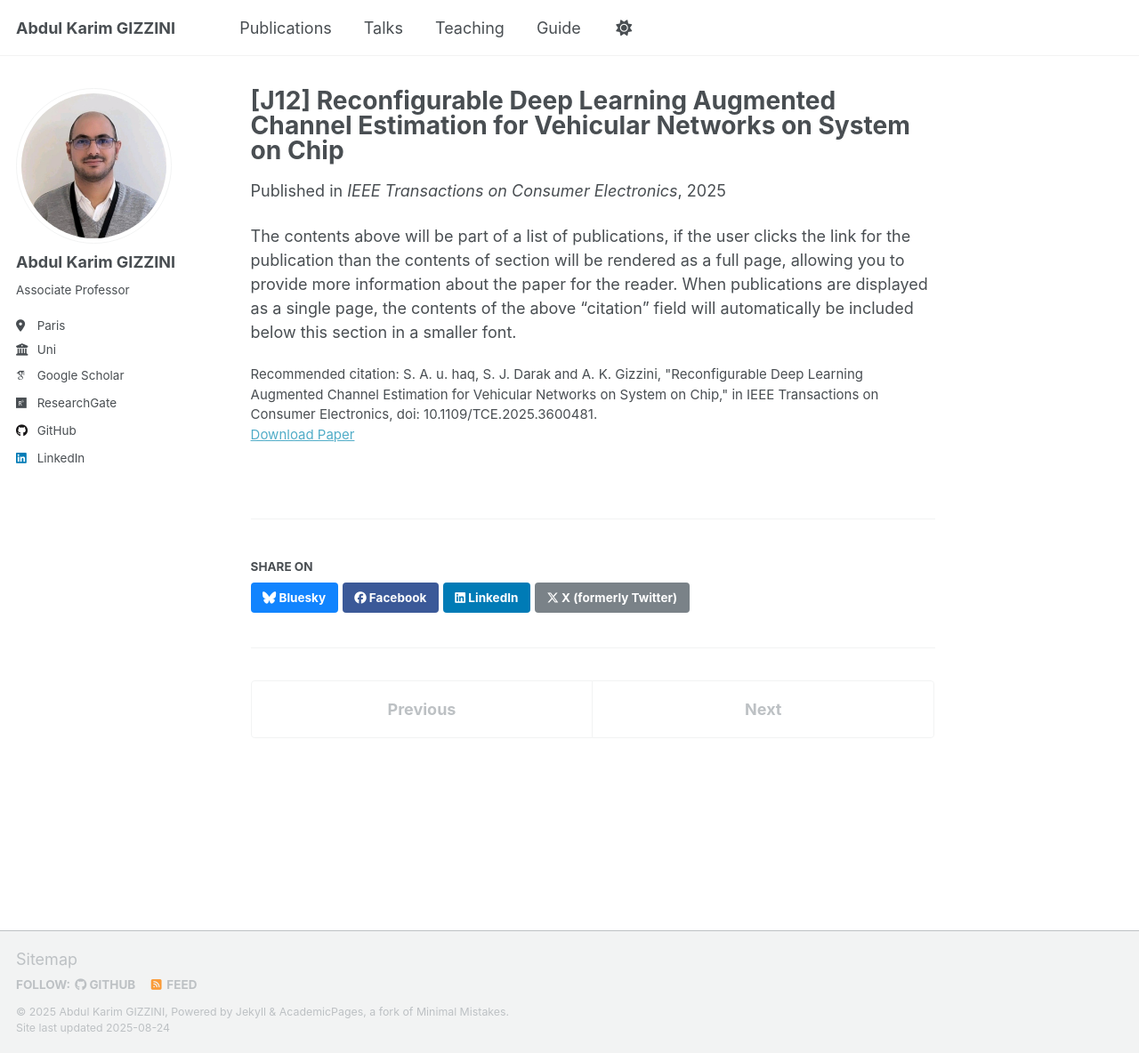
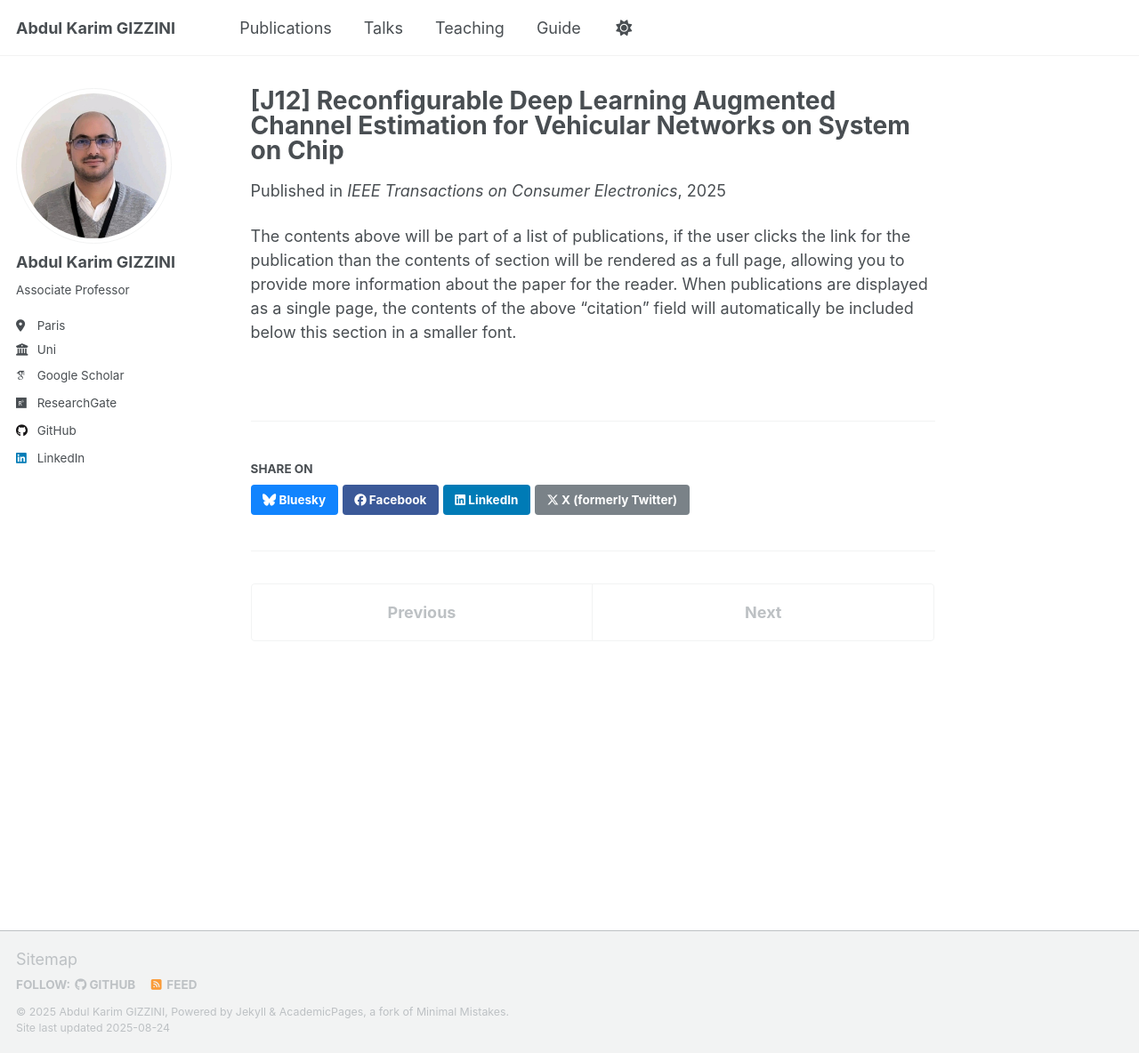
Before and after one commit to abdulkarimgizzini/abdulkarimgizzini-website, a Jekyll site: the page built from _publications/J12.md, in a window 1280 px wide and 1184 px high. Shown: the whole window at 89% size. Built offline with Jekyll 4.4.1, drawn with Linux system fonts in a browser that asks for light colours; some web fonts are replaced; a script that is not in the unit is left out; some of the changed lines change nothing that is shown.

Commit message:
Update J12.md

```diff
--- a/_publications/J12.md
+++ b/_publications/J12.md
@@ -8,7 +8,7 @@ date: 2025-08-19
 venue: 'IEEE Transactions on Consumer Electronics'
 [//]: # slidesurl: 'http://academicpages.github.io/files/slides3.pdf'
 paperurl: 'https://ieeexplore.ieee.org/abstract/document/11130519'
-citation: 'S. A. u. haq, S. J. Darak and A. K. Gizzini, "Reconfigurable Deep Learning Augmented Channel Estimation for Vehicular Networks on System on Chip," in IEEE Transactions on Consumer Electronics, doi: 10.1109/TCE.2025.3600481.'
+[//]: # citation: 'S. A. u. haq, S. J. Darak and A. K. Gizzini, "Reconfigurable Deep Learning Augmented Channel Estimation for Vehicular Networks on System on Chip," in IEEE Transactions on Consumer Electronics, doi: 10.1109/TCE.2025.3600481.'
 ---
 
 The contents above will be part of a list of publications, if the user clicks the link for the publication than the contents of section will be rendered as a full page, allowing you to provide more information about the paper for the reader. When publications are displayed as a single page, the contents of the above "citation" field will automatically be included below this section in a smaller font.
```
